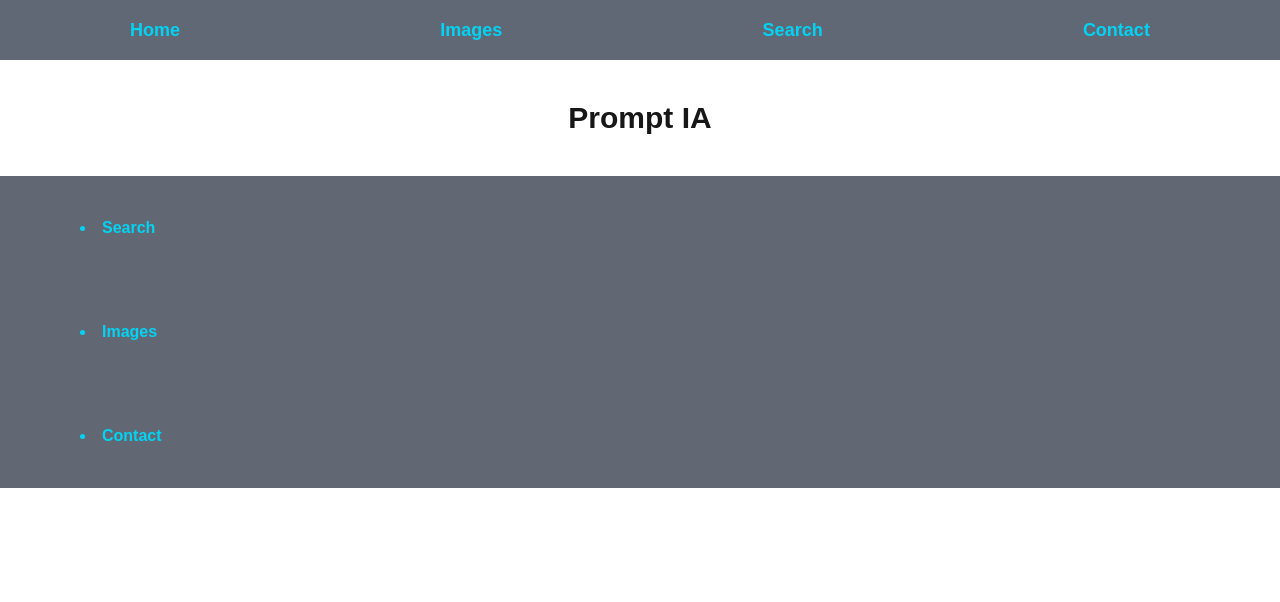
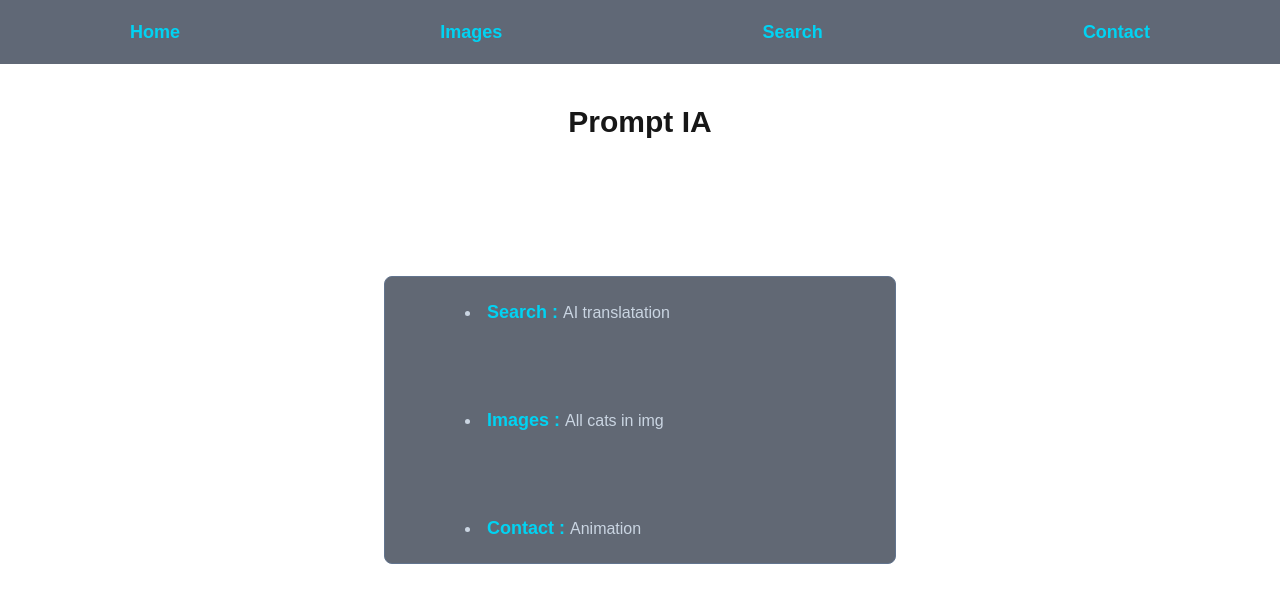
Before and after one commit to EveilHub/nextjs_prompt_ia, a Next.js app in the folder my-app/: page / in a window 1280 px wide. Shown: the top 602 px of the page. Built offline with nearby package versions, Linux system fonts and the light colour scheme.

Commit message:
code review

```diff
--- /dev/null
+++ b/my-app/app/images/loading.tsx
@@ -0,0 +1,10 @@
+import { JSX } from "react";
+
+const Loading = (): JSX.Element => {
+    return (
+        <div>
+            <h1>Loading...</h1>
+        </div>
+    )
+};
+export default Loading;
--- a/my-app/app/images/page.tsx
+++ b/my-app/app/images/page.tsx
@@ -1,6 +1,7 @@
 "use server";
 
-import { JSX } from "react";
+import { JSX, Suspense } from "react";
+import Loading from "./loading";
 import BtnHome from "../ui/btn-home";
 import ImgCat from "../ui/img-cat";
 
@@ -14,7 +15,9 @@ const ImagesPage = async (): Promise<JSX.Element> => {
             </div>
 
             <div className="w-full flex justify-center">
-                <ImgCat />
+                <Suspense fallback={<Loading />}>
+                    <ImgCat />
+                </Suspense>
             </div>
         </div>
     )
--- a/my-app/app/page.tsx
+++ b/my-app/app/page.tsx
@@ -4,7 +4,7 @@ import Link from "next/link";
 const Home = (): JSX.Element => {
 
   return (
-    <div className="w-full bg-zinc-50 font-sans dark:bg-black">
+    <div className="w-full h-[92vh] bg-zinc-50 font-sans dark:bg-black">
 
       <main className="bg-white dark:bg-black">
 
@@ -14,20 +14,26 @@ const Home = (): JSX.Element => {
 
         </div>
 
-        <div className="w-full h-max flex flex-col items-start justify-center px-20
-          bg-gray-800/70 font-bold">
+        <div className="w-full h-[60vh] flex flex-col items-start justify-center">
 
-          <li className="text-cyan-400 hover:text-cyan-300 active:text-cyan-200 my-10">
-            <Link href="/search">Search</Link>
-          </li>
+          <div className="w-2/5 h-3/5 flex flex-col items-start justify-center px-20 bg-gray-800/70 m-auto border border-slate-500 rounded-lg">
 
-          <li className="text-cyan-400 hover:text-cyan-300 active:text-cyan-200 my-10">
-            <Link href="/images">Images</Link>
-          </li>
+            <li className="text-md text-slate-300 my-10">
+              <Link href="/search" className="text-lg font-bold text-cyan-400 hover:text-cyan-300 active:text-cyan-200">Search : </Link>
+              AI translatation
+            </li>
 
-          <li className="text-cyan-400 hover:text-cyan-300 active:text-cyan-200 my-10">
-            <Link href="/contact">Contact</Link>
-          </li>
+            <li className="text-md text-slate-300 my-10">
+              <Link href="/images" className="text-lg font-bold text-cyan-400 hover:text-cyan-300 active:text-cyan-200">Images : </Link>
+              All cats in img
+            </li>
+
+            <li className="text-md text-slate-300 my-10">
+              <Link href="/contact" className="text-lg font-bold text-cyan-400 hover:text-cyan-300 active:text-cyan-200">Contact : </Link>
+              Animation
+            </li>
+
+          </div>
 
         </div>
 
--- a/my-app/app/ui/menu.tsx
+++ b/my-app/app/ui/menu.tsx
@@ -3,7 +3,7 @@ import Link from "next/link";
 
 const Menu = (): JSX.Element => {
     return (
-        <div className="w-full flex flex-row items-center justify-around text-lg font-bold bg-slate-800/70 py-4">
+        <div className="w-full h-[8vh] flex flex-row items-center justify-around text-lg font-bold bg-slate-800/70">
             <Link href="/" className="text-cyan-400 hover:text-cyan-500 active:text-cyan-300">Home</Link>
             <Link href="/images" className="text-cyan-400 hover:text-cyan-500 active:text-cyan-300">Images</Link>
             <Link href="/search" className="text-cyan-400 hover:text-cyan-500 active:text-cyan-300">Search</Link>
```
